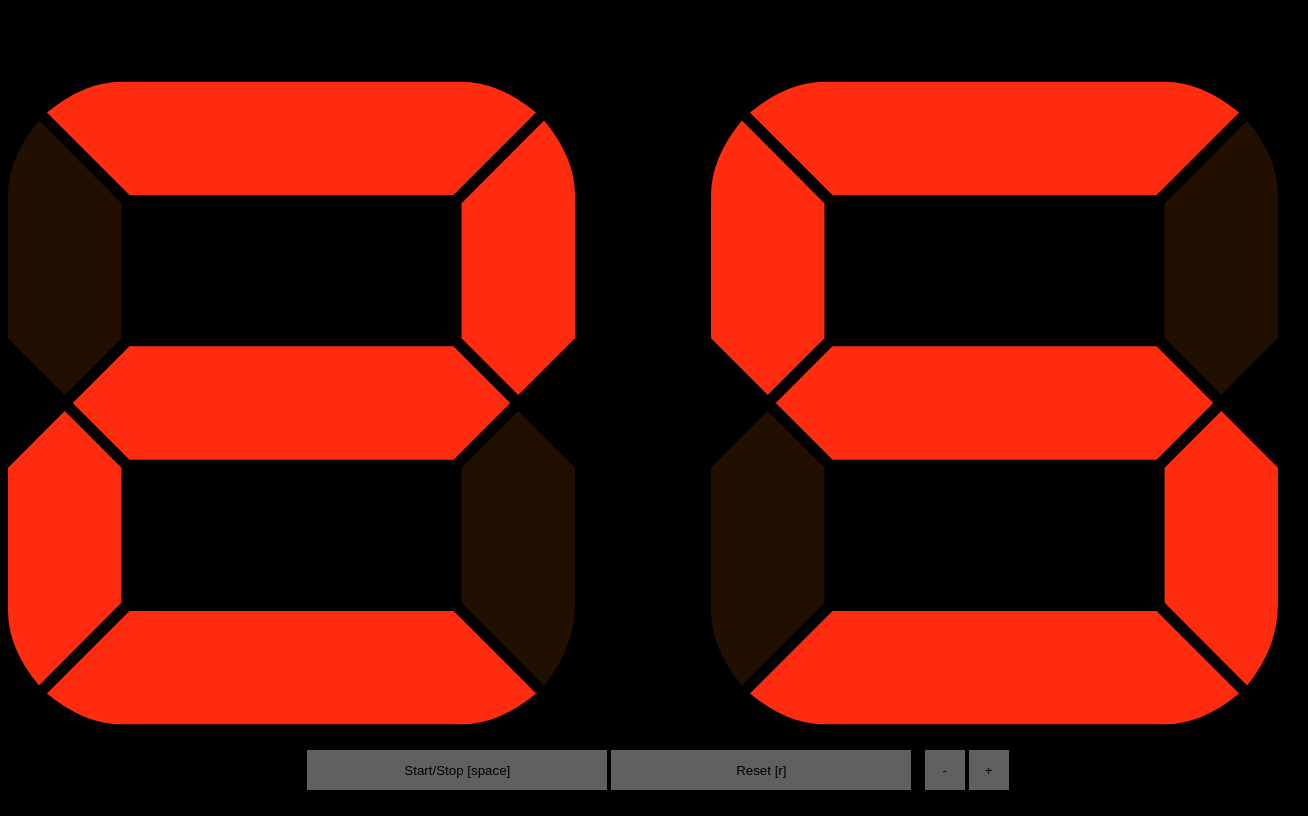
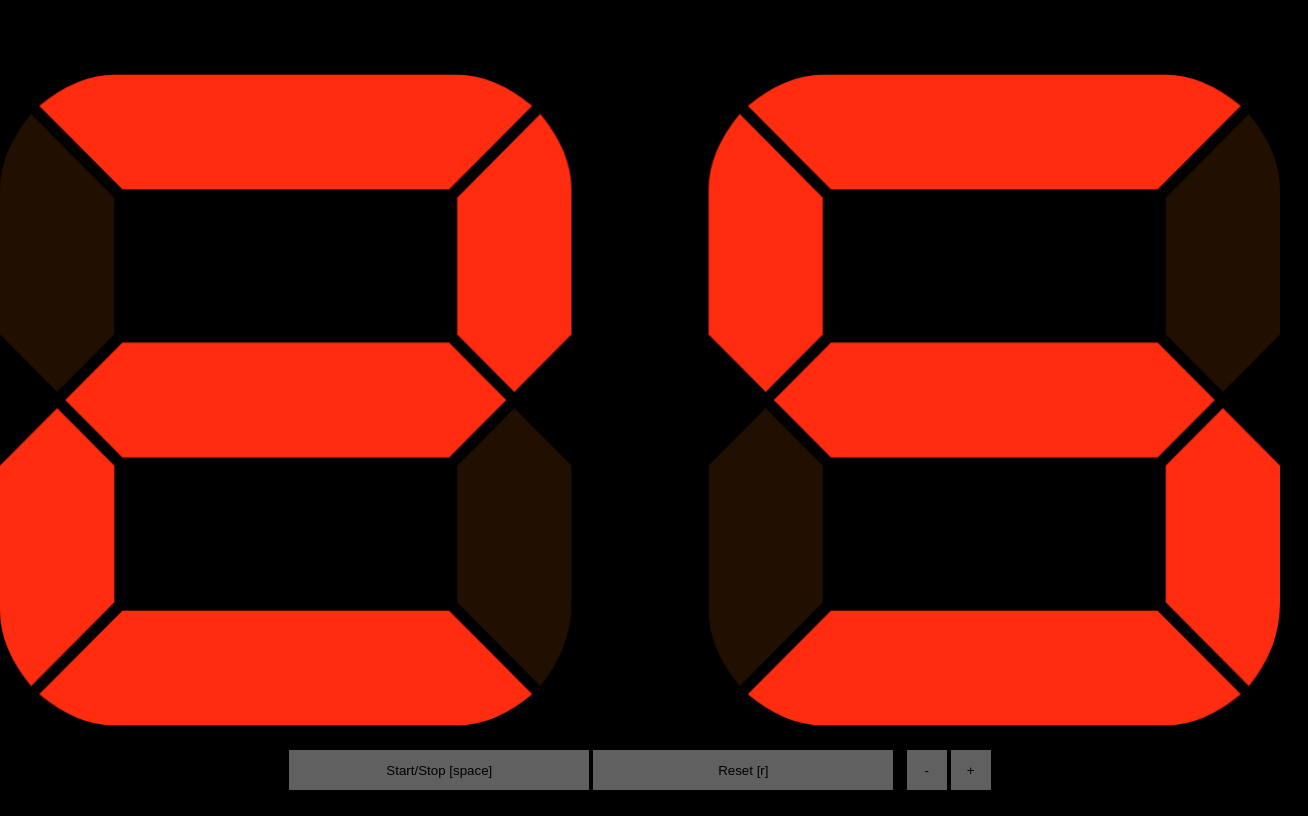
Before and after one commit to simonf7/shotclock, a plain HTML site: page index.htm in a window 1280 px wide. Shown: the whole page, 1308 px wide, since content can reach past the window. Drawn offline with nearby package versions, Linux system fonts and the light colour scheme.

Commit message:
Changing positioning method to prevent scrolling

```diff
--- a/shotclock.css
+++ b/shotclock.css
@@ -1,8 +1,21 @@
+* {
+  padding: 0;
+  margin: 0;
+  box-sizing: border-box;
+}
+
+html,
 body {
   background-color: black;
+  overflow: none;
+}
+
+#shotclock {
+  position: absolute;
+  height: 100%;
   width: 100%;
-  height: 100vh;
-  overflow-y: none;
+  top: 0;
+  left: 0;
 }
 
 #buttons {
@@ -18,7 +31,6 @@ body {
 
 #buttons:hover {
   opacity: 1;
-  transition: opacity 0.5s;
 }
 
 .control {
```
